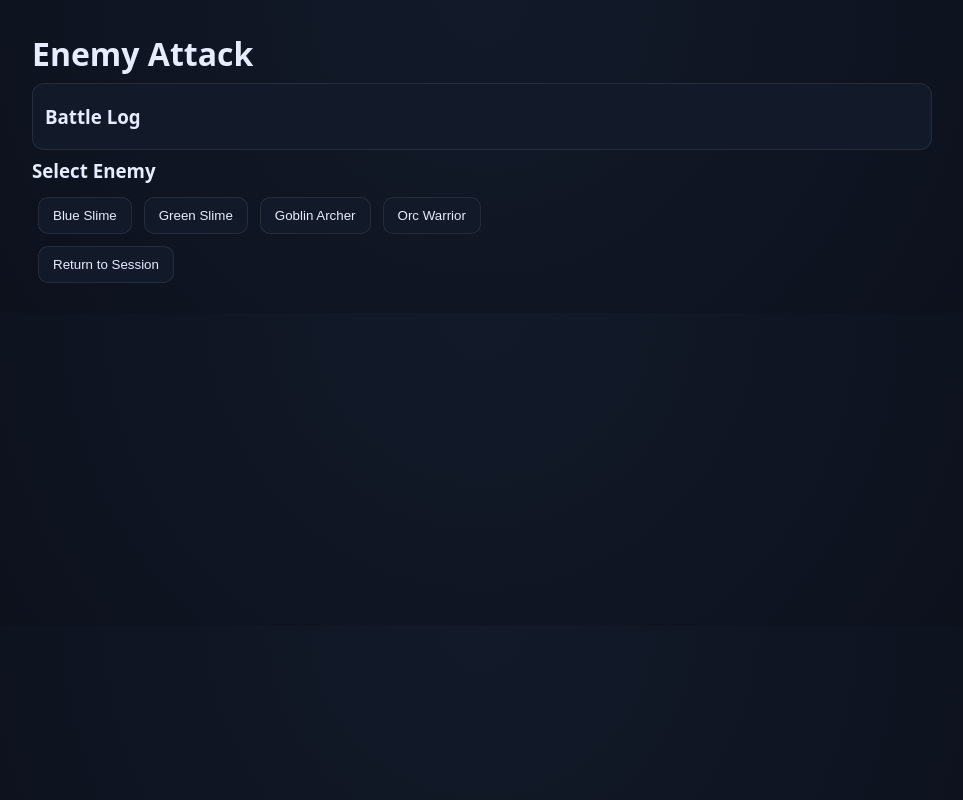
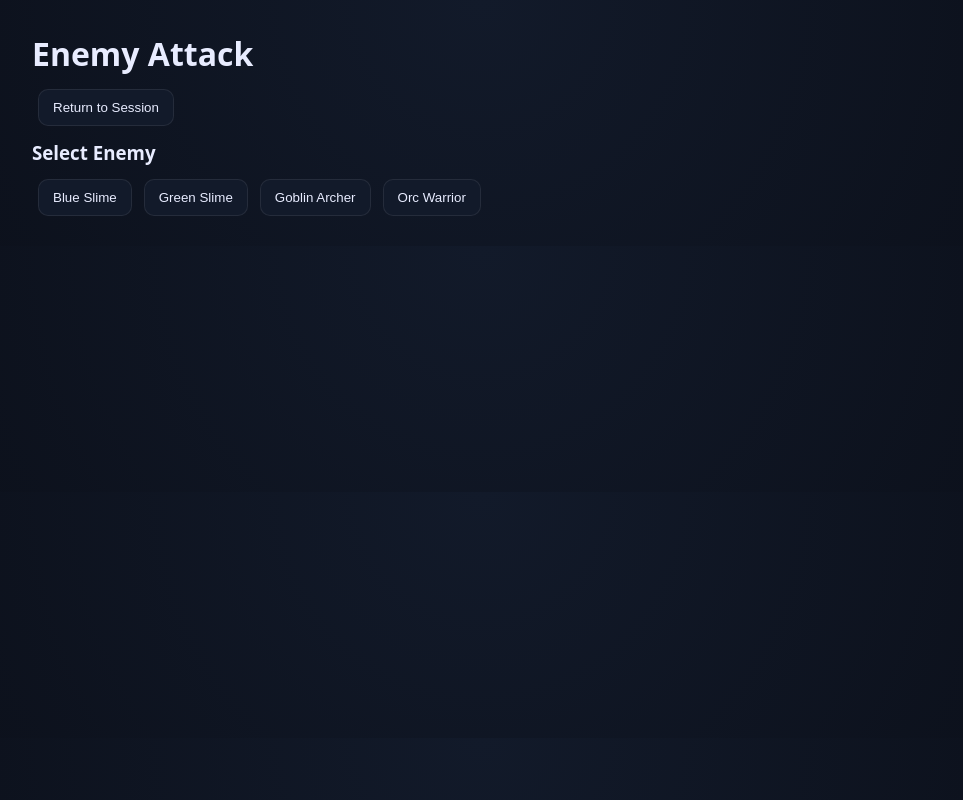
Before and after one commit to elvisyongwk/terraria-tbg-assistant, a React (Vite) app: page /enemy-attack in a window 1280 px wide. Shown: the whole page, without its empty margins (158-1121 px from the left). Built offline with nearby package versions, Linux system fonts and the light colour scheme.

Commit message:
Put return to session button below header

```diff
--- a/src/pages/EnemyAttackPage.tsx
+++ b/src/pages/EnemyAttackPage.tsx
@@ -62,7 +62,14 @@ export default function EnemyAttackPage() {
 
       <h1>Enemy Attack</h1>
 
-      <CombatTimeline events={events} />
+      <button onClick={() => {
+        setResultMessage(null);
+        navigate("/session");
+      }}>
+        Return to Session
+      </button>
+
+      {selectedEnemy && <CombatTimeline events={events} />}
 
       {!selectedEnemy && (
         <div>
@@ -95,11 +102,6 @@ export default function EnemyAttackPage() {
       )}
 
       {resultMessage && <p>{resultMessage}</p>}
-
-      <button onClick={() => {
-        setResultMessage(null);
-        navigate("/session");
-      }}>Return to Session</button>
     </div>
   );
 }
--- a/src/pages/FightPage.tsx
+++ b/src/pages/FightPage.tsx
@@ -434,15 +434,15 @@ export default function FightPage() {
             <div className="page">
                 <h1>Select Enemy</h1>
 
+                <button onClick={exitToSession}>
+                    Return to Session
+                </button>
+
                 {(enemies as Enemy[]).map((e: Enemy) => (
                     <button key={e.id} className="enemy-btn" onClick={() => selectEnemy(e)}>
                         {e.name}
                     </button>
                 ))}
-
-                <button onClick={exitToSession}>
-                    Return to Session
-                </button>
             </div>
         );
     }
@@ -451,6 +451,10 @@ export default function FightPage() {
         return (
             <div className="page">
                 <h1>{enemy.name}</h1>
+
+                <button onClick={exitToSession}>
+                    Return to Session
+                </button>
 
                 <div className="card">
                     <p className="label">Max HP</p>
@@ -482,10 +486,6 @@ export default function FightPage() {
                 </button>
 
                 <button onClick={() => setPhase("selectEnemy")}>Choose another enemy</button>
-
-                <button onClick={exitToSession}>
-                    Return to Session
-                </button>
             </div>
         );
     }
@@ -495,6 +495,10 @@ export default function FightPage() {
     return (
         <div className="page">
             <h1>{enemy.name}</h1>
+
+            <button onClick={exitToSession}>
+                Return to Session
+            </button>
 
             <EnemyHPBar hp={enemyHp} maxHp={maxHp} />
 
@@ -630,10 +634,6 @@ export default function FightPage() {
                     />
                 </>
             )}
-
-            <button onClick={exitToSession}>
-                Return to Session
-            </button>
         </div>
     );
 }
--- a/src/pages/HistoryPage.tsx
+++ b/src/pages/HistoryPage.tsx
@@ -1,13 +1,23 @@
+import { useNavigate } from "react-router-dom";
 import { useSessionStore } from "../store/sessionStore";
 
 export default function HistoryPage() {
   const history = useSessionStore(
     (s) => s.history
   );
+  const navigate = useNavigate();
+
+  function returnToSession() {
+    navigate("/session");
+  }
 
   return (
     <div className="page">
       <h1>Session History</h1>
+
+      <button onClick={returnToSession}>
+        Return to Session
+      </button>
 
       {history.length === 0 && (
         <p>No fights yet.</p>
```
